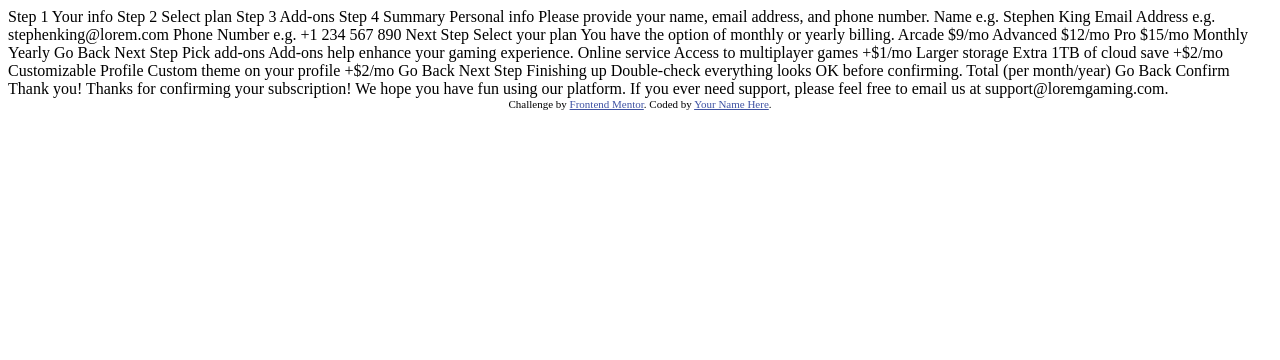
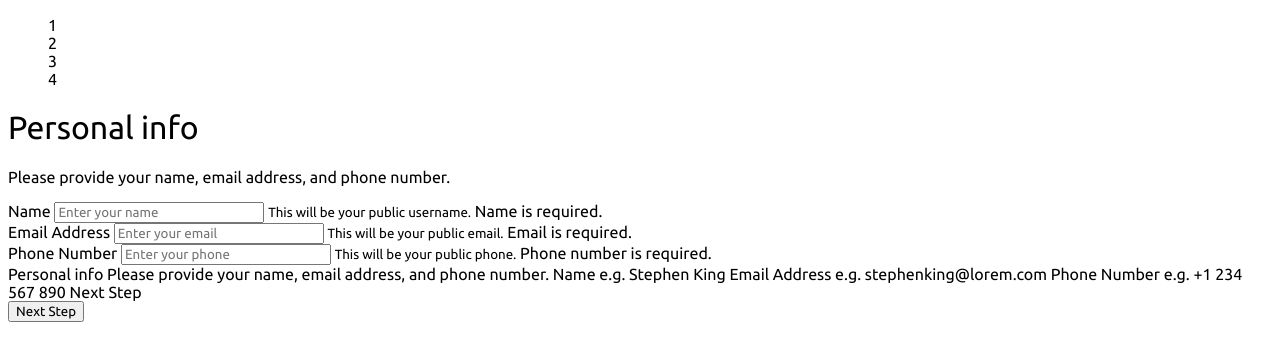
Before and after one commit to KonieK981/multi-step-form, a plain HTML site: page index.html in a window 1280 px wide. Drawn offline with Linux system fonts and the light colour scheme.

Commit message:
setup design system

```diff
--- a/index.html
+++ b/index.html
@@ -1,126 +1,148 @@
 <!DOCTYPE html>
 <html lang="en">
   <head>
-  <meta charset="UTF-8">
-  <meta name="viewport" content="width=device-width, initial-scale=1.0"> <!-- displays site properly based on user's device -->
+    <meta charset="UTF-8" />
+    <meta name="viewport" content="width=device-width, initial-scale=1.0" />
+    <!-- displays site properly based on user's device -->
 
-  <link rel="icon" type="image/png" sizes="32x32" href="./assets/images/favicon-32x32.png">
-
+    <link
+      rel="icon"
+      type="image/png"
+      sizes="32x32"
+      href="./assets/images/favicon-32x32.png"
+    />
+    <link rel="stylesheet" href="styles.css" />
     <title>Frontend Mentor | Multi-step form</title>
-
-  <!-- Feel free to remove these styles or customise in your own stylesheet 👍 -->
-  <style>
-    .attribution { font-size: 11px; text-align: center; }
-    .attribution a { color: hsl(228, 45%, 44%); }
-  </style>
   </head>
   <body>
-
     <!-- Sidebar start -->
-
-  Step 1
-  Your info
-
-  Step 2
-  Select plan
-
-  Step 3
-  Add-ons
-
-  Step 4
-  Summary
+    <header id="mobile__header" class="">
+      <div class="steps__container">
+        <ul>
+          <li><span class="step__circle">1</span></li>
+          <li><span class="step__circle">2</span></li>
+          <li><span class="step__circle">3</span></li>
+          <li><span class="step__circle">4</span></li>
+        </ul>
+      </div>
+    </header>
+    <!-- Step 1 Your info Step 2 Select plan Step 3 Add-ons Step 4 Summary -->
 
     <!-- Sidebar end -->
 
     <!-- Step 1 start -->
 
-  Personal info
-  Please provide your name, email address, and phone number.
+    <div id="step1" class="step__Container visible">
+      <h1>Personal info</h1>
+      <p>Please provide your name, email address, and phone number.</p>
 
-  Name
-  e.g. Stephen King
-
-  Email Address
-  e.g. stephenking@lorem.com
-
-  Phone Number
-  e.g. +1 234 567 890
-
-  Next Step
+      <form action="">
+        <div class="form-group">
+          <label for="name">Name</label>
+          <input
+            type="text"
+            id="name"
+            name="name"
+            class="form-control"
+            placeholder="Enter your name"
+            aria-describedby="nameHelp nameError"
+          />
+          <small id="nameHelp" class="form__text"
+            >This will be your public username.</small
+          >
+          <span id="nameError" class="error__text" role="alert">
+            Name is required.</span
+          >
+        </div>
+        <div class="form-group">
+          <label for="email">Email Address</label>
+          <input
+            type="text"
+            id="email"
+            name="email"
+            class="form-control"
+            placeholder="Enter your email"
+            aria-describedby="emailHelp emailError"
+          />
+          <small id="emailHelp" class="form__text"
+            >This will be your public email.</small
+          >
+          <span id="emailError" class="error__text" role="alert">
+            Email is required.</span
+          >
+        </div>
+        <div class="form-group">
+          <label for="phone">Phone Number</label>
+          <input
+            type="text"
+            id="phone"
+            name="phone"
+            class="form-control"
+            placeholder="Enter your phone"
+            aria-describedby="phoneHelp phoneError"
+          />
+          <small id="phoneHelp" class="form__text"
+            >This will be your public phone.</small
+          >
+          <span id="phoneError" class="error__text" role="alert">
+            Phone number is required.</span
+          >
+        </div>
+      </form>
+      Personal info Please provide your name, email address, and phone number.
+      Name e.g. Stephen King Email Address e.g. stephenking@lorem.com Phone
+      Number e.g. +1 234 567 890 Next Step
+    </div>
 
     <!-- Step 1 end -->
 
     <!-- Step 2 start -->
-
-  Select your plan
-  You have the option of monthly or yearly billing.
-
-  Arcade
-  $9/mo
-
-  Advanced
-  $12/mo
-
-  Pro
-  $15/mo
-
-  Monthly
-  Yearly
-
-  Go Back
-  Next Step
+    <div id="step2" class="step__Container">
+      Select your plan You have the option of monthly or yearly billing. Arcade
+      $9/mo Advanced $12/mo Pro $15/mo Monthly Yearly Go Back Next Step
+    </div>
 
     <!-- Step 2 end -->
 
     <!-- Step 3 start -->
-
-  Pick add-ons
-  Add-ons help enhance your gaming experience.
-
-  Online service
-  Access to multiplayer games
-  +$1/mo
-
-  Larger storage
-  Extra 1TB of cloud save
-  +$2/mo
-
-  Customizable Profile
-  Custom theme on your profile
-  +$2/mo
-
-  Go Back
+    <div id="step3" class="step__Container">
+      Pick add-ons Add-ons help enhance your gaming experience. Online service
+      Access to multiplayer games +$1/mo Larger storage Extra 1TB of cloud save
+      +$2/mo Customizable Profile Custom theme on your profile +$2/mo Go Back
       Next Step
+    </div>
 
     <!-- Step 3 end -->
 
     <!-- Step 4 start -->
-
-  Finishing up
-  Double-check everything looks OK before confirming.
+    <div id="step4" class="step__Container">
+      Finishing up Double-check everything looks OK before confirming.
+    </div>
 
     <!-- Dynamically add subscription and add-on selections here -->
 
-  Total (per month/year)
-
-  Go Back
-  Confirm
+    <!-- Total (per month/year) Go Back Confirm -->
 
     <!-- Step 4 end -->
 
     <!-- Step 5 start -->
-
-  Thank you!
-
-  Thanks for confirming your subscription! We hope you have fun
-  using our platform. If you ever need support, please feel free
-  to email us at support@loremgaming.com.
+    <div id="step5" class="step__Container">
+      Thank you! Thanks for confirming your subscription! We hope you have fun
+      using our platform. If you ever need support, please feel free to email us
+      at support@loremgaming.com.
+    </div>
 
     <!-- Step 5 end -->
 
-  <div class="attribution">
-    Challenge by <a href="https://www.frontendmentor.io?ref=challenge" target="_blank">Frontend Mentor</a>.
-    Coded by <a href="#">Your Name Here</a>.
-  </div>
+    <footer>
+      <button id="btn__nextStep">Next Step</button>
+    </footer>
+    <!-- <div class="attribution">
+      Challenge by
+      <a href="https://www.frontendmentor.io?ref=challenge" target="_blank"
+        >Frontend Mentor</a
+      >. Coded by <a href="#">Your Name Here</a>.
+    </div> -->
   </body>
+  <script type="text/javascript" src="script.js"></script>
 </html>
--- /dev/null
+++ b/script.js
@@ -0,0 +1,22 @@
+const steps = [
+  { id: 1, name: "Step 1", label: "Your info" },
+  { id: 2, name: "Step 2", label: "Select plan" },
+  { id: 3, name: "Step 3", label: "Add-ons" },
+  { id: 4, name: "Step 4", label: "Summary" },
+];
+
+const btn__nextStep = document.querySelector("#btn__nextStep");
+let stepActive = document.querySelector(".visible");
+
+btn__nextStep.addEventListener("click", () => changeStep(stepActive.id));
+
+function changeStep(id) {
+  let length = id.length - 1;
+  let lastValue = Number(id[length]);
+  lastValue++;
+  id = id.slice(0, -1) + lastValue;
+
+  document.querySelector(".visible").classList.toggle("visible");
+  stepActive = document.querySelector(`#${id}`);
+  stepActive.classList.toggle("visible");
+}
--- /dev/null
+++ b/styles.css
@@ -0,0 +1,62 @@
+:root {
+  /* colors */
+  --blue-950: hsl(213, 96%, 18%);
+  --purple-600: hsl(243, 100%, 62%);
+  --blue-300: hsl(228, 100%, 84%);
+  --blue-200: hsl(206, 94%, 87%);
+  --red-500: hsl(354, 84%, 57%);
+
+  --grey-500: hsl(231, 11%, 63%);
+  --purple-200: hsl(229, 24%, 87%);
+  --blue-100: hsl(218, 100%, 97%);
+  --blue-50: hsl(231, 100%, 99%);
+  --white: hsl(0, 100%, 100%);
+
+  --font-size: 16px;
+}
+
+@font-face {
+  font-family: "Ubuntu";
+  src: url(assets/fonts/Ubuntu-Regular.ttf) format("truetype");
+  font-weight: 400;
+  font-style: normal;
+}
+
+@font-face {
+  font-family: "Ubuntu";
+  src: url(assets/fonts/Ubuntu-Medium.ttf) format("truetype");
+  font-weight: 500;
+  font-style: normal;
+}
+
+@font-face {
+  font-family: "Ubuntu";
+  src: url(assets/fonts/Ubuntu-Bold.ttf) format("truetype");
+  font-weight: 700;
+  font-style: normal;
+}
+
+*,
+*::hover,
+*::after {
+  box-sizing: border-box;
+  margin: 0;
+  padding: 0;
+}
+
+* {
+  font-family: "Ubuntu", sans-serif;
+  font-weight: 400;
+}
+
+li {
+  list-style: none;
+}
+
+.step__Container {
+  display: none;
+}
+
+.visible {
+  display: block;
+}
```
Also changed, not shown: 1 other file. Lines whose indentation alone changed are shown as unchanged.
